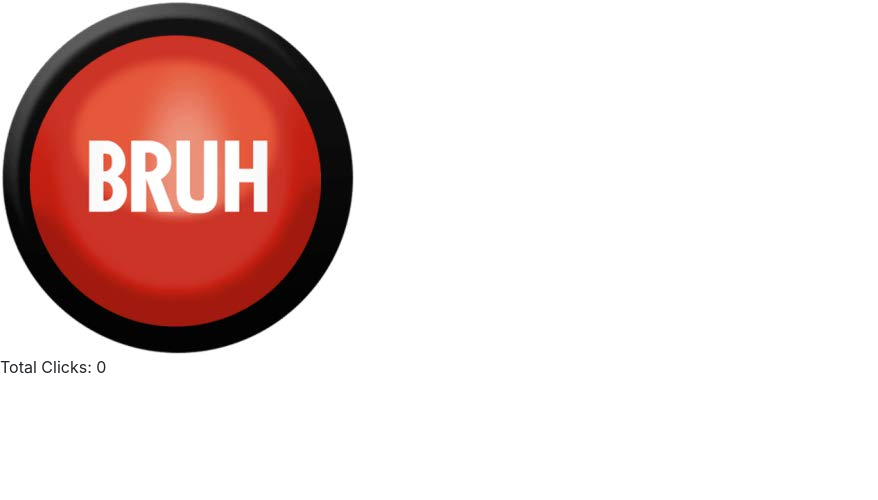
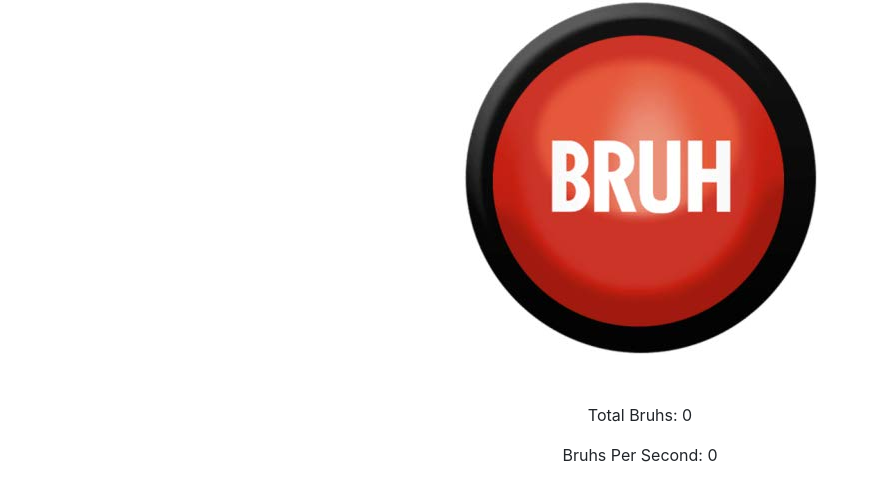
Before and after one commit to Gim949/bruh-button, a plain HTML site: page index.html in a window 1280 px wide. Shown: the whole page, without its empty margins (0-878 px from the left). Drawn offline with nearby package versions, Linux system fonts and the light colour scheme.

Commit message:
Added clicks per minute counter; used bootstrap to center all elements

```diff
--- a/index.html
+++ b/index.html
@@ -11,8 +11,17 @@
     <script src="main.js"></script>
 </head>
 <body>
-    <img id="bruh-button" onclick="onClick()" src="bruh-button.png">
-    <p>Total Clicks: <a id="total-clicks">0</a></p>
+    <div class="grid">
+        <div class="row justify-content-center">
+            <img draggable="false" id="bruh-button" onclick="onClick()" src="bruh-button.png">
+        </div>
+        <div class="row justify-content-center">
+            <p>Total Bruhs: <a id="total-clicks">0</a></p>
+        </div>
+        <div class="row justify-content-center">
+            <p>Bruhs Per Second: <a id="cps">0</a></p>
+        </div>
+    </div>
     <script src="https://ajax.googleapis.com/ajax/libs/jquery/3.3.1/jquery.min.js"></script>
     <script src="js/bootstrap.bundle.min.js"></script>
 </body>
--- a/main.css
+++ b/main.css
@@ -1,3 +1,8 @@
+#bruh-button {
+    padding-bottom: 3em;
+}
+
 #bruh-button:active {
     opacity: .50;
+    -webkit-user-drag: none;
 }
--- a/main.js
+++ b/main.js
@@ -1,7 +1,19 @@
-var clicks = 0;
-    function onClick() {
-        var bruhAudio = new Audio("bruh.mp3");
-        bruhAudio.play()
-        clicks += 1;
-        document.getElementById("total-clicks").innerHTML = clicks;
-    };
+var cps = document.getElementById("cps");
+var totalClicks = document.getElementById("total-clicks");
+var count = 0;
+var start = 0;
+function onClick() {
+    var bruhAudio = new Audio("bruh.mp3");
+    bruhAudio.play()
+    count++;
+    start++;
+    document.getElementById("total-clicks").innerHTML = start;
+};
+getCPS();
+function getCPS() {
+  setTimeout(function() {
+    document.getElementById("cps").innerHTML = count;
+    count = 0;
+    getCPS();
+  }, 1000);
+}
```
